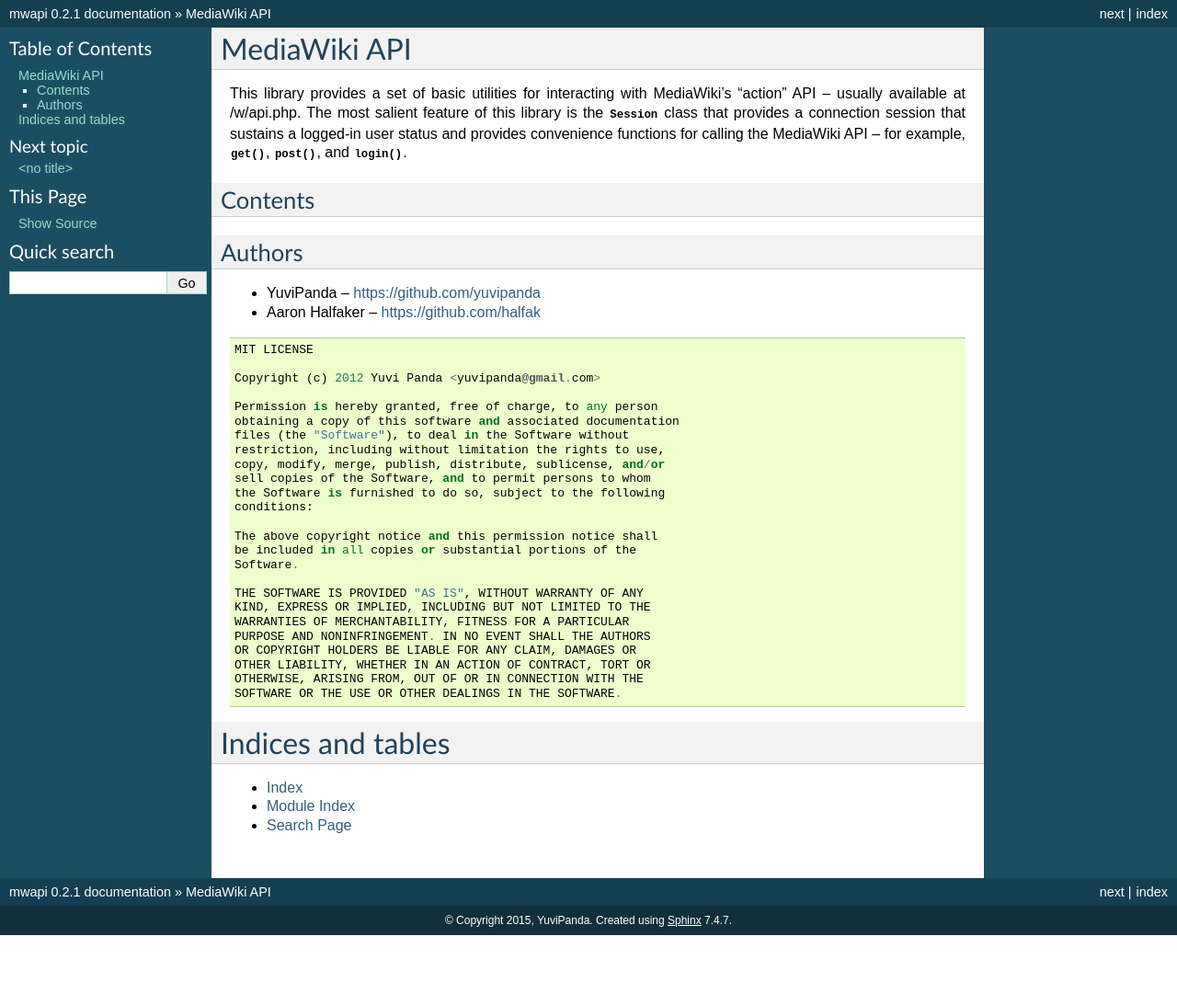
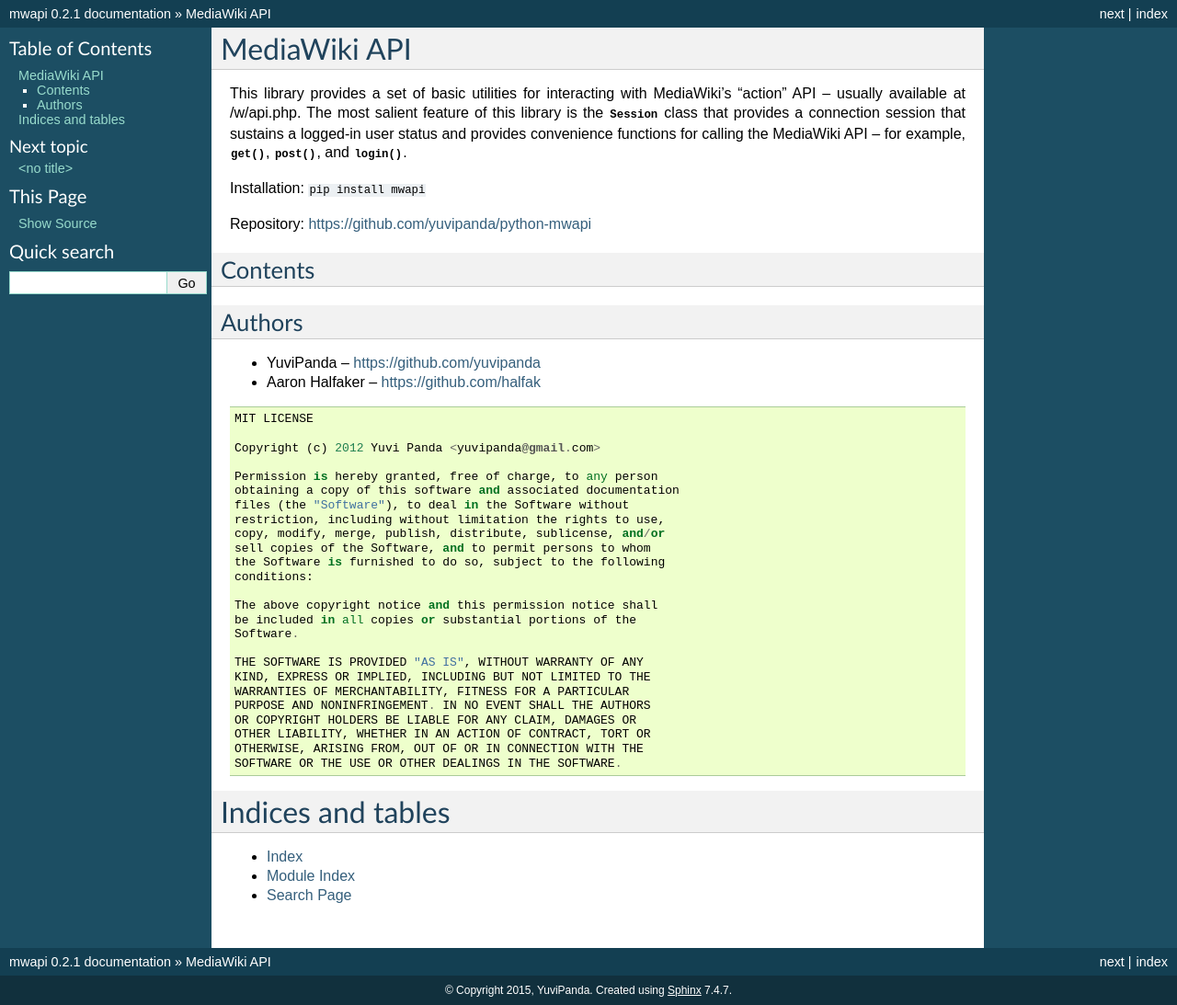
Before and after one commit to mediawiki-utilities/python-mwapi, a Sphinx documentation site: the page built from doc/index.rst, in a window 1280 px wide. Shown: the whole page at 92% size. Built offline with Sphinx 7.4.7, drawn with Linux system fonts in a browser that asks for light colours; before the commit the page ends 1017 px from its top, so only the background shows below that.

Commit message:
Fixes used by sphinx.

```diff
--- a/doc/index.rst
+++ b/doc/index.rst
@@ -3,11 +3,15 @@
 
 This library provides a set of basic utilities for interacting with MediaWiki's
 "action" API -- usually available at /w/api.php.  The most salient feature of
-this library is the :class:`~mwapi.session.Session` class that provides a
+this library is the :class:`~mwapi.Session` class that provides a
 connection session that sustains a logged-in user status and provides
 convenience functions for calling the MediaWiki API -- for example,
-:func:`~mwapi.session.Session.get`, :func:`~mwapi.session.Session.post`, and
-:func:`~mwapi.session.Session.login`.
+:func:`~mwapi.Session.get`, :func:`~mwapi.Session.post`, and
+:func:`~mwapi.Session.login`.
+
+Installation: ``pip install mwapi``
+
+Repository: https://github.com/yuvipanda/python-mwapi
 
 Contents
 --------
```
Also changed, not shown: 1 other file.
